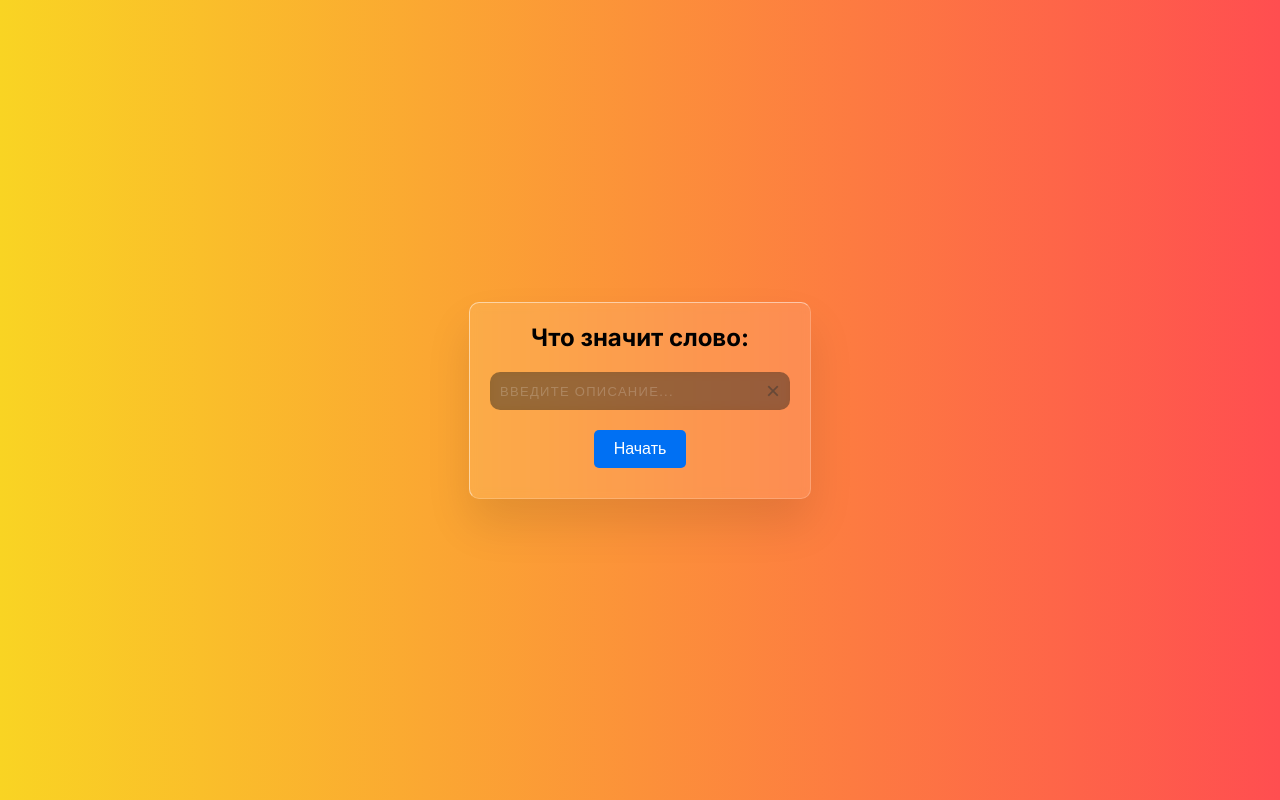
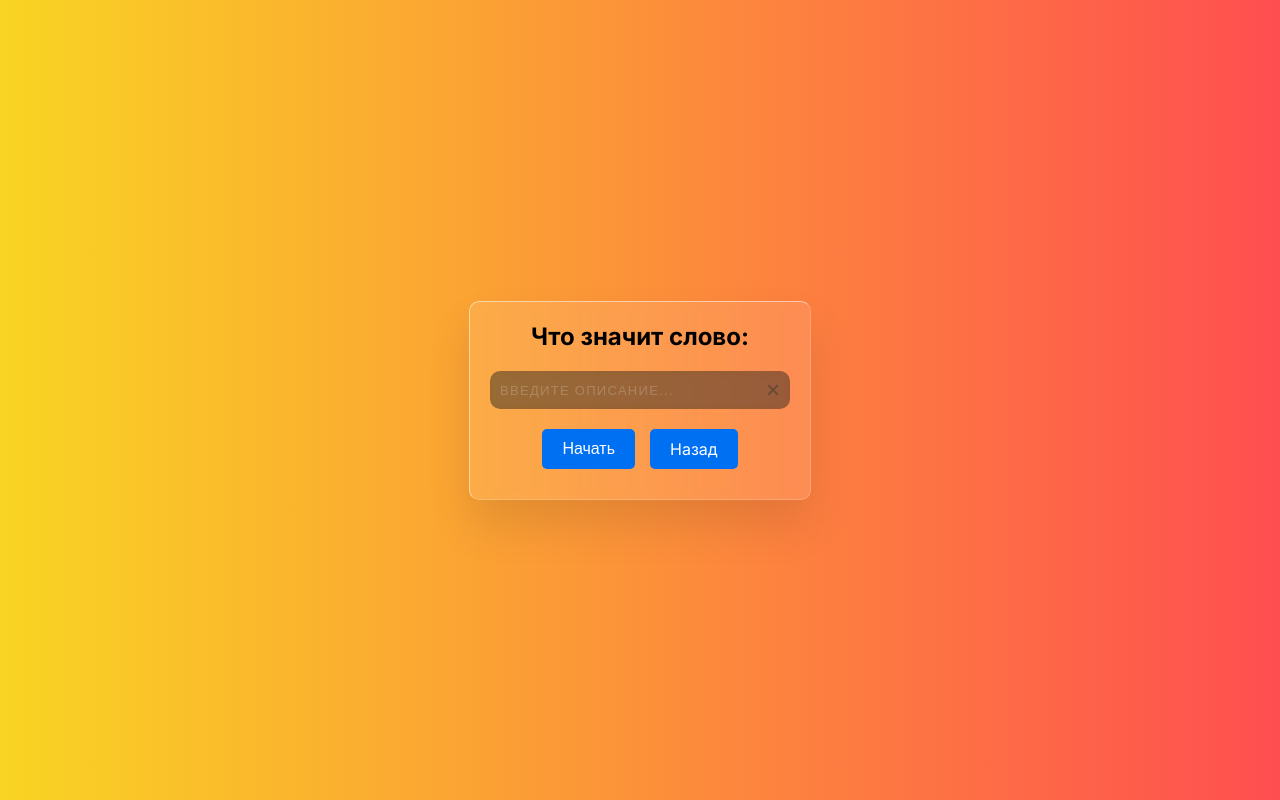
Before and after one commit to RUS29TAM/server, a Next.js app: page /pages/GuessWord in a window 1280 px wide. Built offline with nearby package versions, Linux system fonts and the light colour scheme.

Commit message:
chore: add link

```diff
--- a/src/app/pages/GuessWord/page.tsx
+++ b/src/app/pages/GuessWord/page.tsx
@@ -3,6 +3,7 @@ import React, {useState, useEffect} from 'react';
 import axios from 'axios';
 import styles from './GuessWord.module.css';
 import Modal from '../../components/Modal/Modal';
+import Link from "next/link";
 
 const GuessWord: React.FC = () => {
     const [randomWord, setRandomWord] = useState<string>('');
@@ -93,7 +94,10 @@ const GuessWord: React.FC = () => {
                 <div className={styles.btnWrapper}>
                     {!randomWord && !description
                         ?
-                        <button className={styles.submitButton} onClick={fetchRandomWord}>Начать</button>
+                        <>
+                            <button className={styles.submitButton} onClick={fetchRandomWord}>Начать</button>
+                            <Link className={styles.submitButton} href={'/'}>Назад</Link>
+                        </>
                         :
                         <button className={styles.submitButton} onClick={handleSubmit}>Проверить</button>
                     }
```
